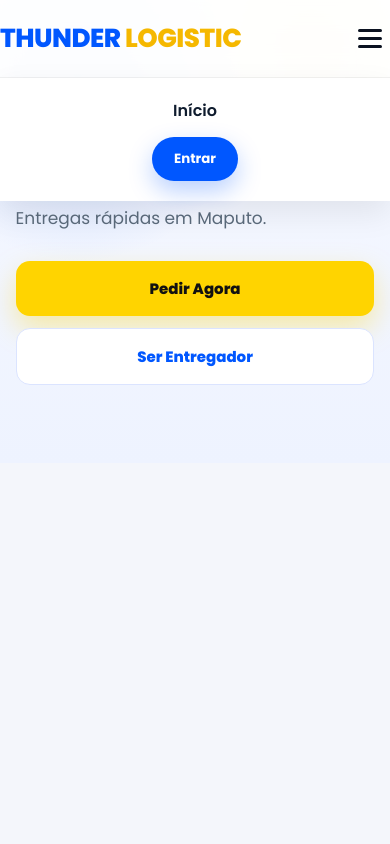
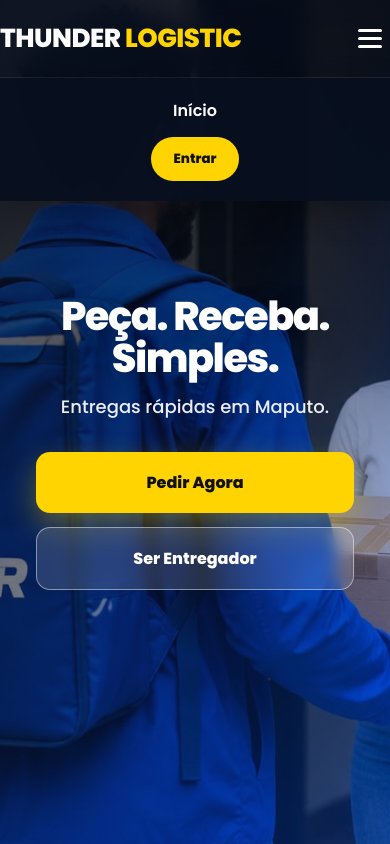
Before and after one commit to Demonhoriot/thunder_logistic, a website: page frontend/index.html in a window 390 px wide. Both pictures are taken after a click on the element 370 px from the left and 38 px from the top of the page. Drawn offline with Linux system fonts and the light colour scheme.

Commit message:
Frontend profissionalizado: hero com entregador, página curta e bugs corrigidos

```diff
--- a/frontend/css/style.css
+++ b/frontend/css/style.css
@@ -17,98 +17,133 @@ button{cursor:pointer;border:none;outline:none;font-family:inherit;transition:.2
 input,select,textarea{outline:none;font-family:inherit}
 .container{width:min(1180px,92%);margin:auto}
 
-/* NAV */
+/* ========== NAV ========== */
 nav{
-  position:fixed;top:0;left:0;right:0;height:78px;
-  background:rgba(255,255,255,.92);
-  backdrop-filter:blur(14px);
-  display:flex;align-items:center;z-index:1000;
-  border-bottom:1px solid rgba(0,0,0,.05);
+  position:fixed;
+  top:0;left:0;right:0;
+  height:78px;
+  background:rgba(8,16,32,.35);
+  backdrop-filter:blur(12px);
+  display:flex;
+  align-items:center;
+  z-index:1000;
+  border-bottom:1px solid rgba(255,255,255,.08);
 }
-.nav-container{display:flex;justify-content:space-between;align-items:center;width:100%}
-.logo{font-size:26px;font-weight:800;letter-spacing:-.5px}
-.logo span:first-child{color:var(--primary)}
-.logo span:last-child{color:#f5b800}
-.menu{display:flex;gap:18px;align-items:center;font-weight:600}
+.nav-container{
+  display:flex;
+  justify-content:space-between;
+  align-items:center;
+  width:100%;
+}
+.logo{
+  font-size:26px;
+  font-weight:800;
+  letter-spacing:-.5px;
+  cursor:pointer;
+}
+.logo span:first-child{color:#fff}
+.logo span:last-child{color:#FFD400}
+
+.menu{
+  display:flex;
+  gap:18px;
+  align-items:center;
+  font-weight:600;
+}
+.menu a{color:#fff}
 .btn-login{
-  background:var(--primary);color:#fff;
-  padding:12px 22px;border-radius:999px;font-weight:700;
-  box-shadow:0 10px 24px rgba(0,87,255,.28);
+  background:#FFD400;
+  color:#111;
+  padding:12px 22px;
+  border-radius:999px;
+  font-weight:800;
 }
-.btn-login:hover{transform:translateY(-2px);box-shadow:0 14px 28px rgba(0,87,255,.35)}
-.hamburger{display:none;flex-direction:column;gap:5px;cursor:pointer;padding:8px}
-.hamburger span{width:24px;height:3px;background:var(--dark);border-radius:2px}
+.btn-login:hover{transform:translateY(-2px)}
 
-/* HERO */
+.hamburger{
+  display:none;
+  flex-direction:column;
+  gap:5px;
+  cursor:pointer;
+  padding:8px;
+}
+.hamburger span{
+  width:24px;height:3px;
+  background:#fff;
+  border-radius:2px;
+}
+
+/* ========== HERO (curto + imagem entregador) ========== */
 .hero{
+  position:relative;
   min-height:100vh;
-  padding:120px 0 70px;
-  background:
-    radial-gradient(circle at 20% 20%, rgba(0,87,255,.18), transparent 35%),
-    radial-gradient(circle at 80% 10%, rgba(255,212,0,.18), transparent 30%),
-    linear-gradient(180deg,#f7f9ff 0%,#eef3ff 100%);
-  display:flex;align-items:center;
+  display:flex;
+  align-items:center;
+  justify-content:center;
+  overflow:hidden;
+  color:#fff;
 }
-.hero-grid{
-  display:grid;grid-template-columns:1.05fr .95fr;gap:48px;align-items:center;
+.hero-bg{
+  position:absolute;
+  inset:0;
+  background:url('../img/entrega.jpg') center center / cover no-repeat;
+  transform:scale(1.05);
 }
-.badge{
-  display:inline-flex;align-items:center;gap:8px;
-  background:#fff;border:1px solid #e6ebf5;
-  color:var(--primary);font-weight:700;font-size:13px;
-  padding:8px 14px;border-radius:999px;margin-bottom:18px;
-  box-shadow:0 8px 20px rgba(0,0,0,.04);
+.hero-overlay{
+  position:absolute;
+  inset:0;
+  background:linear-gradient(120deg, rgba(8,16,32,.82) 0%, rgba(8,16,32,.55) 45%, rgba(0,87,255,.35) 100%);
+}
+.hero-content{
+  position:relative;
+  z-index:2;
+  text-align:center;
+  max-width:720px;
+  padding:120px 20px 80px;
 }
 .hero h1{
-  font-size:clamp(36px,5vw,58px);
-  line-height:1.08;font-weight:800;letter-spacing:-1.5px;
-  margin-bottom:16px;color:var(--dark);
+  font-size:clamp(40px,7vw,72px);
+  line-height:1.05;
+  font-weight:800;
+  letter-spacing:-1.5px;
+  margin-bottom:14px;
+  text-shadow:0 8px 30px rgba(0,0,0,.35);
 }
 .hero p{
-  font-size:17px;line-height:1.7;color:var(--muted);
-  max-width:520px;margin-bottom:28px;
+  font-size:18px;
+  opacity:.92;
+  margin-bottom:32px;
+  font-weight:500;
 }
-.hero-buttons{display:flex;gap:12px;flex-wrap:wrap;margin-bottom:28px}
+.hero-buttons{
+  display:flex;
+  gap:14px;
+  justify-content:center;
+  flex-wrap:wrap;
+}
 .primary{
-  background:var(--secondary);color:#111;
-  padding:16px 28px;border-radius:14px;font-weight:800;font-size:15px;
-  box-shadow:0 12px 28px rgba(255,212,0,.35);
+  background:#FFD400;
+  color:#111;
+  padding:18px 36px;
+  border-radius:14px;
+  font-weight:800;
+  font-size:16px;
+  box-shadow:0 12px 30px rgba(255,212,0,.35);
 }
 .secondary{
-  background:#fff;color:var(--primary);
-  padding:16px 28px;border-radius:14px;font-weight:800;font-size:15px;
-  border:1.5px solid #dbe4ff;
+  background:rgba(255,255,255,.14);
+  color:#fff;
+  padding:18px 36px;
+  border-radius:14px;
+  font-weight:800;
+  font-size:16px;
+  border:1.5px solid rgba(255,255,255,.45);
+  backdrop-filter:blur(8px);
 }
-.primary:hover,.secondary:hover{transform:translateY(-3px)}
-.trust-row{display:flex;gap:22px;flex-wrap:wrap}
-.trust-item{display:flex;flex-direction:column;gap:2px}
-.trust-item strong{font-size:18px;color:var(--dark)}
-.trust-item span{font-size:12px;color:var(--muted);font-weight:500}
+.primary:hover,
+.secondary:hover{transform:translateY(-3px)}
 
-.hero-visual{position:relative;min-height:480px}
-.hero-img{
-  width:100%;border-radius:28px;object-fit:cover;
-  box-shadow:var(--shadow);display:block;
-}
-.hero-img.main{height:480px}
-.hero-img.float{
-  position:absolute;width:46%;height:180px;object-fit:cover;
-  right:-8px;bottom:30px;border:5px solid #fff;
-  border-radius:20px;box-shadow:0 18px 40px rgba(0,0,0,.18);
-}
-.floating-card{
-  position:absolute;left:18px;bottom:28px;
-  background:#fff;border-radius:14px;padding:12px 16px;
-  font-weight:700;font-size:13px;color:var(--dark);
-  box-shadow:0 12px 30px rgba(0,0,0,.15);
-  display:flex;align-items:center;gap:8px;
-}
-.floating-card .dot{
-  width:10px;height:10px;border-radius:50%;
-  background:#18C964;box-shadow:0 0 0 4px rgba(24,201,100,.2);
-}
-
-/* SERVICES */
+/* ========== SERVICES ========== */
 .services{padding:80px 0;background:#fff}
 .section-title{text-align:center;margin-bottom:40px}
 .section-title h2{font-size:34px;font-weight:800;color:var(--dark);margin-bottom:8px}
@@ -116,8 +151,12 @@ nav{
 .service-grid{display:grid;grid-template-columns:repeat(3,1fr);gap:18px}
 .service{
   background:linear-gradient(180deg,#fff,#f8faff);
-  border:1px solid #e8eef8;padding:28px 22px;border-radius:20px;
-  text-align:center;cursor:pointer;transition:.3s;
+  border:1px solid #e8eef8;
+  padding:28px 22px;
+  border-radius:20px;
+  text-align:center;
+  cursor:pointer;
+  transition:.3s;
 }
 .service:hover{
   transform:translateY(-8px);
@@ -125,120 +164,204 @@ nav{
   box-shadow:0 18px 40px rgba(0,87,255,.12);
 }
 .icon{
-  width:64px;height:64px;margin:0 auto 14px;
+  width:64px;height:64px;
+  margin:0 auto 14px;
   display:flex;align-items:center;justify-content:center;
-  background:#eef3ff;border-radius:18px;font-size:30px;
+  background:#eef3ff;
+  border-radius:18px;
+  font-size:30px;
 }
 .service h3{font-size:18px;margin-bottom:6px}
 .service p{color:var(--muted);font-size:14px;line-height:1.5}
 
-/* FORM PRODUTO */
+/* ========== FORM PRODUTO ========== */
 #formProduto{background:#f4f6fb;min-height:80vh}
 #formProduto .container{
-  background:#fff;padding:32px;border-radius:24px;
-  box-shadow:var(--shadow);margin-top:40px;
+  background:#fff;
+  padding:32px;
+  border-radius:24px;
+  box-shadow:var(--shadow);
+  margin-top:40px;
 }
 
-/* PAINEL */
+/* ========== PAINEL ========== */
 .dashboard-preview{padding:40px 0 80px;background:#f4f6fb}
 .preview{
-  display:grid;grid-template-columns:240px 1fr;
-  border-radius:24px;overflow:hidden;min-height:640px;
-  box-shadow:var(--shadow);background:#fff;
+  display:grid;
+  grid-template-columns:240px 1fr;
+  border-radius:24px;
+  overflow:hidden;
+  min-height:640px;
+  box-shadow:var(--shadow);
+  background:#fff;
 }
 .sidebar{background:var(--dark);padding:24px 16px;color:#fff}
 .sidebar h2{margin-bottom:22px;font-size:18px;letter-spacing:1px}
 .sidebar ul{list-style:none}
 .sidebar li{
-  padding:13px 14px;border-radius:12px;margin-bottom:6px;
-  cursor:pointer;font-size:14px;font-weight:600;transition:.2s;
+  padding:13px 14px;
+  border-radius:12px;
+  margin-bottom:6px;
+  cursor:pointer;
+  font-size:14px;
+  font-weight:600;
+  transition:.2s;
 }
-.sidebar li:hover,.sidebar li.active{background:rgba(255,255,255,.1)}
+.sidebar li:hover,
+.sidebar li.active{background:rgba(255,255,255,.1)}
 .content{background:#f7f9fc;padding:24px;overflow:auto}
 .panel-title{color:var(--dark);font-size:24px;margin-bottom:20px;font-weight:800}
-.topcards,.grid-4{display:grid;grid-template-columns:repeat(4,1fr);gap:14px;margin-bottom:22px}
+.topcards,
+.grid-4{display:grid;grid-template-columns:repeat(4,1fr);gap:14px;margin-bottom:22px}
 .small{
-  background:#fff;padding:18px;border-radius:16px;
+  background:#fff;
+  padding:18px;
+  border-radius:16px;
   border:1px solid #e8eef8;
 }
 .small h4{font-size:12px;color:var(--muted);margin-bottom:6px;font-weight:600}
 .small h2{color:var(--primary);font-size:24px}
-.pedido-card,.plan-card,.product-card,.cupom-card{
-  background:#fff;padding:16px;border-radius:16px;
-  border:1px solid #e8eef8;margin-bottom:12px;
+.pedido-card,
+.plan-card,
+.product-card,
+.cupom-card{
+  background:#fff;
+  padding:16px;
+  border-radius:16px;
+  border:1px solid #e8eef8;
+  margin-bottom:12px;
 }
 .btn-sm{padding:10px 16px;border-radius:10px;font-weight:700;font-size:13px}
 .map-placeholder{
-  height:280px;border-radius:18px;overflow:hidden;
-  background:#e8f0ff;margin-bottom:18px;
+  height:280px;
+  border-radius:18px;
+  overflow:hidden;
+  background:#e8f0ff;
+  margin-bottom:18px;
   display:flex;align-items:center;justify-content:center;
-  color:var(--primary);font-weight:700;
+  color:var(--primary);
+  font-weight:700;
 }
 
-/* FOOTER */
+/* ========== FOOTER ========== */
 footer{
-  padding:40px 20px;background:var(--dark);color:#fff;text-align:center;
+  padding:48px 20px 32px;
+  background:var(--dark);
+  color:#fff;
+  text-align:center;
 }
-footer h2{margin-bottom:8px}
-footer p{opacity:.75;font-size:14px;line-height:1.6}
+footer h2{margin-bottom:8px;font-weight:800}
+footer p{opacity:.8;font-size:14px;line-height:1.6}
+.footer-contact{margin-top:14px}
+.footer-contact a{color:#FFD400;font-weight:600}
+.footer-contact a:hover{text-decoration:underline}
+.copyright{
+  margin-top:24px;
+  opacity:.55;
+  font-size:13px;
+}
 
-/* MODALS */
+/* ========== MODALS ========== */
 .modal{
-  position:fixed;inset:0;background:rgba(11,18,32,.55);
-  display:none;justify-content:center;align-items:center;
-  z-index:99999;padding:20px;backdrop-filter:blur(6px);
+  position:fixed;
+  inset:0;
+  background:rgba(11,18,32,.55);
+  display:none;
+  justify-content:center;
+  align-items:center;
+  z-index:99999;
+  padding:20px;
+  backdrop-filter:blur(6px);
 }
 .modal.show{display:flex}
 .modal-box{
-  width:100%;max-width:420px;background:#fff;padding:32px;
-  border-radius:22px;position:relative;max-height:90vh;overflow-y:auto;
+  width:100%;
+  max-width:420px;
+  background:#fff;
+  padding:32px;
+  border-radius:22px;
+  position:relative;
+  max-height:90vh;
+  overflow-y:auto;
   box-shadow:0 30px 60px rgba(0,0,0,.25);
 }
 .modal-box h2{margin-bottom:18px;color:var(--dark);font-size:24px;font-weight:800}
 .input{
-  width:100%;padding:14px 16px;margin-bottom:12px;border-radius:12px;
-  border:1.5px solid #e1e7f0;font-size:15px;background:#fafbff;
+  width:100%;
+  padding:14px 16px;
+  margin-bottom:12px;
+  border-radius:12px;
+  border:1.5px solid #e1e7f0;
+  font-size:15px;
+  background:#fafbff;
 }
 .input:focus{border-color:var(--primary);background:#fff}
 .bigButton{
-  width:100%;padding:15px;background:var(--primary);color:#fff;
-  font-weight:800;border-radius:12px;font-size:15px;
+  width:100%;
+  padding:15px;
+  background:var(--primary);
+  color:#fff;
+  font-weight:800;
+  border-radius:12px;
+  font-size:15px;
 }
 .bigButton:hover{background:#0046d1}
 .close-modal{
-  position:absolute;top:14px;right:16px;font-size:24px;
-  cursor:pointer;color:#99a3b2;background:none;
+  position:absolute;
+  top:14px;right:16px;
+  font-size:24px;
+  cursor:pointer;
+  color:#99a3b2;
+  background:none;
 }
 .modal-link{text-align:center;margin-top:14px;font-size:14px}
 .modal-link a{color:var(--primary);font-weight:700}
 
-/* RESPONSIVE */
+/* ========== RESPONSIVE ========== */
 @media(max-width:980px){
-  .hero-grid,.service-grid,.preview{grid-template-columns:1fr}
-  .hero-visual{min-height:auto}
-  .hero-img.main{height:340px}
-  .hero-img.float{width:42%;height:140px;bottom:18px}
-  .topcards,.grid-4{grid-template-columns:1fr 1fr}
+  .service-grid{grid-template-columns:1fr 1fr}
+  .preview{grid-template-columns:1fr}
+  .topcards,
+  .grid-4{grid-template-columns:1fr 1fr}
 }
 @media(max-width:768px){
   .menu{
-    display:none;position:absolute;top:78px;left:0;right:0;
-    background:#fff;flex-direction:column;padding:20px;gap:14px;
-    box-shadow:0 12px 30px rgba(0,0,0,.08);
+    display:none;
+    position:absolute;
+    top:78px;left:0;right:0;
+    background:rgba(8,16,32,.96);
+    flex-direction:column;
+    padding:20px;
+    gap:14px;
+    box-shadow:0 12px 30px rgba(0,0,0,.25);
   }
   .menu.open{display:flex}
+  .menu a{color:#fff}
   .hamburger{display:flex}
-  .hero{padding:110px 0 50px;min-height:auto}
-  .trust-row{gap:14px}
-  .preview{grid-template-columns:1fr}
-  .sidebar{display:flex;overflow-x:auto;padding:14px;gap:8px}
+
+  .hero{min-height:100vh}
+  .hero-content{padding:110px 20px 70px}
+
+  .sidebar{
+    display:flex;
+    overflow-x:auto;
+    padding:14px;
+    gap:8px;
+  }
   .sidebar h2{display:none}
   .sidebar ul{display:flex;gap:8px;width:100%}
-  .sidebar li{white-space:nowrap;margin:0;padding:10px 12px;font-size:13px}
+  .sidebar li{
+    white-space:nowrap;
+    margin:0;
+    padding:10px 12px;
+    font-size:13px;
+  }
 }
 @media(max-width:480px){
   .hero-buttons{flex-direction:column}
-  .primary,.secondary{width:100%}
-  .topcards,.grid-4{grid-template-columns:1fr}
-  .hero-img.float{display:none}
+  .primary,
+  .secondary{width:100%}
+  .service-grid{grid-template-columns:1fr}
+  .topcards,
+  .grid-4{grid-template-columns:1fr}
 }
--- a/frontend/index.html
+++ b/frontend/index.html
@@ -4,6 +4,8 @@
   <meta charset="UTF-8">
   <meta name="viewport" content="width=device-width, initial-scale=1.0">
   <title>THUNDER LOGISTIC — Entregas Rápidas em Moçambique</title>
+  <meta name="description" content="Thunder Logistic — entregas rápidas de comida, farmácia, supermercado e encomendas em Maputo. Rastreio em tempo real.">
+  <meta name="theme-color" content="#0057FF">
   <link rel="preconnect" href="https://fonts.googleapis.com">
   <link rel="preconnect" href="https://fonts.gstatic.com" crossorigin>
   <link href="https://fonts.googleapis.com/css2?family=Poppins:wght@300;400;500;600;700;800&display=swap" rel="stylesheet">
@@ -14,11 +16,12 @@
   <!-- NAV -->
   <nav>
     <div class="container nav-container">
-      <div class="logo"><span>THUNDER</span> <span>LOGISTIC</span></div>
+      <div class="logo" onclick="mostrarSecao('inicio')">
+        <span>THUNDER</span> <span>LOGISTIC</span>
+      </div>
       <div class="menu" id="menu">
         <a href="#inicio" onclick="mostrarSecao('inicio'); return false;">Início</a>
-        <button class="btn-login" onclick="abrirLogin()">Entrar</button>
-      </div>
+        <button class="btn-login" id="btnAuth" onclick="abrirLogin()">Entrar</button>
       </div>
       <div class="hamburger" id="hamburger" onclick="toggleMenu()">
         <span></span><span></span><span></span>
@@ -26,7 +29,7 @@
     </div>
   </nav>
 
-   <!-- HERO -->
+  <!-- HERO (página inicial curta + imagem do entregador de fundo) -->
   <section class="hero" id="inicio">
     <div class="hero-bg"></div>
     <div class="hero-overlay"></div>
@@ -48,32 +51,32 @@
         <p>O que precisa de entregar?</p>
       </div>
       <div class="service-grid">
-        <div class="service" style="cursor:pointer" onclick="escolherServico('Comida')">
+        <div class="service" onclick="escolherServico('Comida')">
           <div class="icon">🍔</div>
           <h3>Comida</h3>
           <p>Refeições e restaurantes</p>
         </div>
-        <div class="service" style="cursor:pointer" onclick="escolherServico('Farmácia')">
+        <div class="service" onclick="escolherServico('Farmácia')">
           <div class="icon">💊</div>
           <h3>Farmácia</h3>
           <p>Medicamentos</p>
         </div>
-        <div class="service" style="cursor:pointer" onclick="escolherServico('Supermercado')">
+        <div class="service" onclick="escolherServico('Supermercado')">
           <div class="icon">🛒</div>
           <h3>Supermercado</h3>
           <p>Compras de casa</p>
         </div>
-        <div class="service" style="cursor:pointer" onclick="escolherServico('Encomenda')">
+        <div class="service" onclick="escolherServico('Encomenda')">
           <div class="icon">📦</div>
           <h3>Encomenda</h3>
           <p>Pacotes e documentos</p>
         </div>
-        <div class="service" style="cursor:pointer" onclick="escolherServico('Documentos')">
+        <div class="service" onclick="escolherServico('Documentos')">
           <div class="icon">📄</div>
           <h3>Documentos</h3>
           <p>Correspondência</p>
         </div>
-        <div class="service" style="cursor:pointer" onclick="escolherServico('Outro')">
+        <div class="service" onclick="escolherServico('Outro')">
           <div class="icon">📦</div>
           <h3>Outro</h3>
           <p>Outros envios</p>
@@ -81,6 +84,7 @@
       </div>
     </div>
   </section>
+
   <!-- FORMULÁRIO DO PRODUTO -->
   <section id="formProduto" style="display:none; padding:100px 0 60px">
     <div class="container" style="max-width:520px">
@@ -90,7 +94,6 @@
 
       <label style="display:block; margin-bottom:6px; font-weight:600">Foto do produto</label>
       <input type="file" id="produtoFoto" class="input" accept="image/*" capture="environment">
-
       <div id="previewFoto" style="margin:12px 0"></div>
 
       <label style="display:block; margin-bottom:6px; font-weight:600">Nome do produto</label>
@@ -132,8 +135,12 @@
   <footer id="contato">
     <h2>THUNDER LOGISTIC</h2>
     <p>Entregas rápidas, inteligentes e seguras em Moçambique.</p>
-    <p style="margin-top:12px">📧 princycumbane@gmail.com &nbsp;|&nbsp; 📱 +258 85 767 4335</p>
-    <p style="margin-top:20px;opacity:.6">© 2026 Thunder Logistic EI — Todos os direitos reservados</p>
+    <p class="footer-contact">
+      📧 <a href="mailto:princycumbane@gmail.com">princycumbane@gmail.com</a>
+      &nbsp;|&nbsp;
+      📱 <a href="tel:+258857674335">+258 85 767 4335</a>
+    </p>
+    <p class="copyright">© 2026 Thunder Logistic EI — Todos os direitos reservados</p>
   </footer>
 
   <!-- MODAL LOGIN -->
@@ -145,7 +152,7 @@
       <input class="input" id="loginSenha" type="password" placeholder="Senha">
       <button class="bigButton" onclick="fazerLogin()">Entrar</button>
       <div class="modal-link">
-        <a href="#" onclick="event.preventDefault();abrirCadastro()">Criar Conta</a>
+        <a href="#" onclick="event.preventDefault(); abrirCadastro()">Criar Conta</a>
       </div>
     </div>
   </div>
@@ -167,14 +174,14 @@
       <input class="input" id="cadConfirmar" type="password" placeholder="Confirmar Senha">
       <button class="bigButton" onclick="cadastrar()">Cadastrar</button>
       <div class="modal-link">
-        <a href="#" onclick="event.preventDefault();abrirLogin()">Já tenho conta</a>
+        <a href="#" onclick="event.preventDefault(); abrirLogin()">Já tenho conta</a>
       </div>
     </div>
   </div>
 
   <script src="js/app.js"></script>
   <script>
-  // Fallback: se o app.js não carregar, estes botões ainda funcionam
+    // Fallback se app.js não carregar
     if (typeof abrirLogin !== 'function') {
       window.abrirLogin = function () {
         var m = document.getElementById('loginModal');
```
Lines whose indentation alone changed are shown as unchanged.
